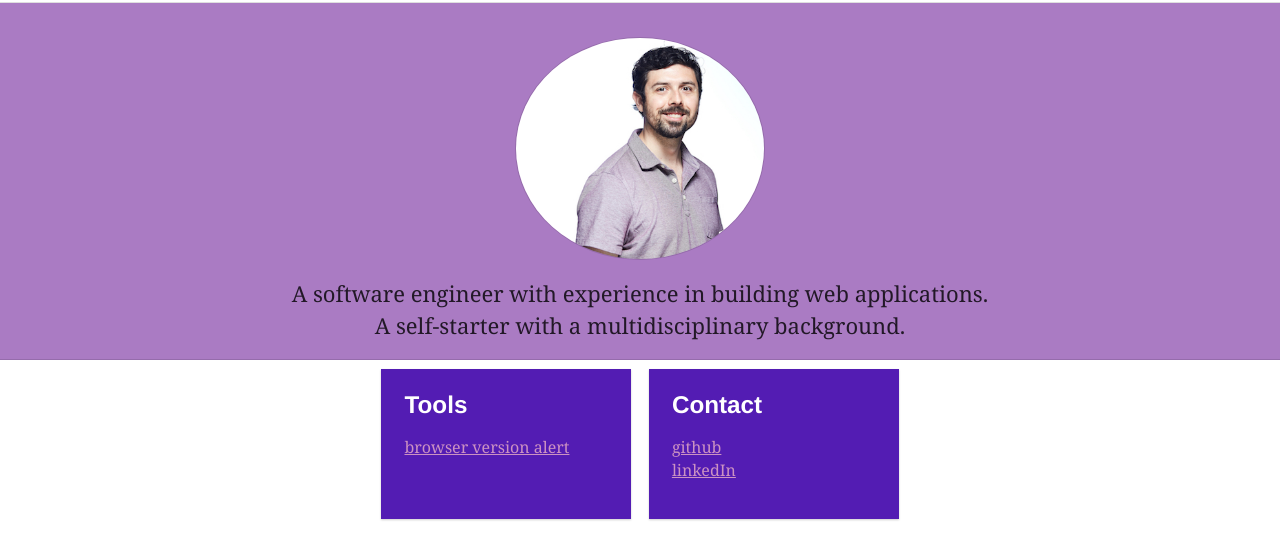
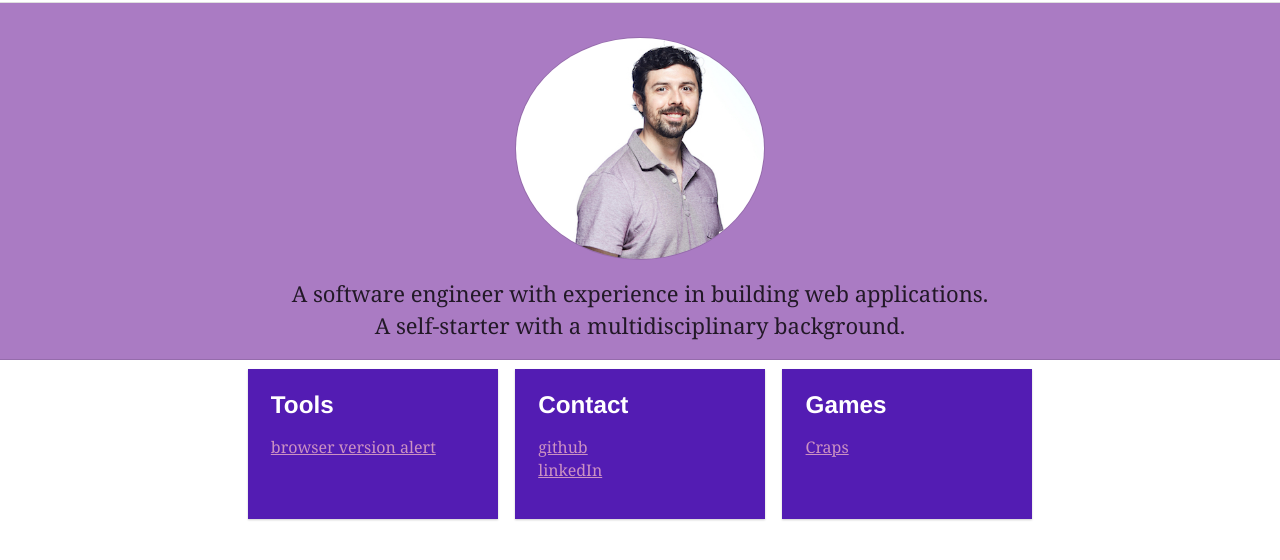
Before and after one commit to asarenski/asarenski.github.io, a Gatsby site: page / in a window 1280 px wide. Shown: the part 80-640 px from the top of the page. Built offline with nearby package versions, Linux system fonts and the light colour scheme; Gatsby itself is replaced by a stand-in of ours.

Commit message:
addeed godotcraps to projects

```diff
--- a/src/components/body.js
+++ b/src/components/body.js
@@ -4,6 +4,7 @@ import Card from './card';
 
 const TOOLS = 'Tools'
 const CONTACT = 'Contact'
+const GAMES = 'Games'
 
 const links = {
   [TOOLS]: [
@@ -12,6 +13,9 @@ const links = {
   [CONTACT]: [
     { href: 'https://github.com/asarenski', text: 'github' },
     { href: 'https://www.linkedin.com/in/adamsarenski/', text: 'linkedIn' },
+  ],
+  [GAMES]: [
+    { href: 'https://asarenski.github.io/godotCraps', text: 'Craps' },
   ],
 }
 
```
